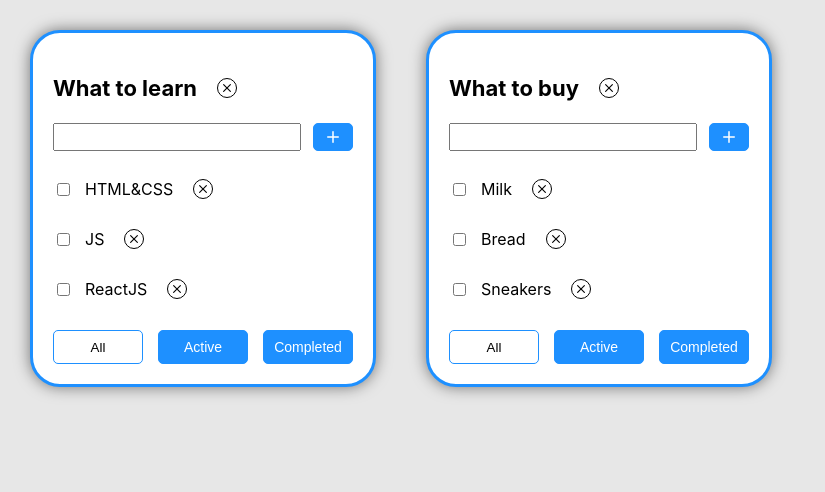
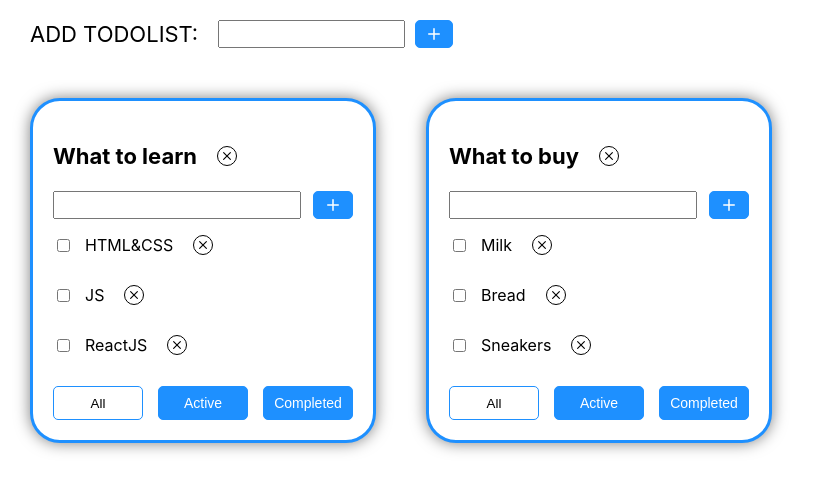
Before and after one commit to jekaplugarev/TodoList, a React (Create React App) app: page / in a window 1280 px wide. Shown: the top 492 px of the page, without its empty margins (0-825 px from the left). Built offline with nearby package versions, Linux system fonts and the light colour scheme.

Commit message:
add new component EditableSpan

```diff
--- a/src/AddItemForm.tsx
+++ b/src/AddItemForm.tsx
@@ -1,5 +1,54 @@
 import React, {ChangeEvent, KeyboardEvent, useState} from 'react';
 
-function AddItemForm() {
-    return
+type AddItemFormType = {
+    addItem: (title: string) => void
 }
+
+function AddItemForm(props: AddItemFormType) {
+    const [inputValue, setInputValue] = useState<string>('')
+    const [error, setError] = useState<boolean>(false)
+
+    const errorMessage = error ? <div style={{color: 'red'}}>Title is required !</div> : null //Если есть ошибка то выволим сообщение иначе ничего
+
+    const onKeyPressAddItem = (event: KeyboardEvent<HTMLInputElement>) => {
+        if (event.key === 'Enter') {
+            onClickAddItem()
+        }
+    }
+    const onClickAddItem = () => {
+        const validatedInputValue = inputValue.trim() //Убирает пробелы по бокам
+        if (validatedInputValue) { //Если строка не пустая
+            props.addItem(validatedInputValue)
+        } else {
+            setError(true)
+        }
+        setInputValue('') //Чистит инпут после добавления таски
+    }
+    const onChangeTitle = (event: ChangeEvent<HTMLInputElement>) => {
+        setInputValue(event.currentTarget.value)
+        setError(false) //Если печатает то убирает ошибку
+    }
+
+    return (
+        <div className="wrapper">
+            <div className="inputTask">
+                <input
+                    value={inputValue}
+                    onChange={onChangeTitle}
+                    onKeyPress={onKeyPressAddItem}
+                    className={error ? 'error' : 'input'}
+                />
+                <button onClick={onClickAddItem} className="btnAddTask">
+                    <svg xmlns="http://www.w3.org/2000/svg" width="24" height="24" fill="currentColor"
+                         className="bi bi-plus" viewBox="0 0 16 16">
+                        <path
+                            d="M8 4a.5.5 0 0 1 .5.5v3h3a.5.5 0 0 1 0 1h-3v3a.5.5 0 0 1-1 0v-3h-3a.5.5 0 0 1 0-1h3v-3A.5.5 0 0 1 8 4z"/>
+                    </svg>
+                </button>
+            </div>
+            {errorMessage}
+        </div>
+    )
+}
+
+export default AddItemForm
--- a/src/App.css
+++ b/src/App.css
@@ -1,17 +1,34 @@
 body {
-    background-color: rgba(217, 217, 217, 0.61);
+    background-color: white;
 }
 
-.App {
+.todoLists {
     padding: 30px;
     display: flex;
+}
+.addItem {
+    margin-left: 20px;
+}
+
+.titleInput {
+    font-size: 22px;
+    text-transform: uppercase;
+}
+
+.addTodoList {
+    display: flex;
+    align-items: center;
+    justify-content: flex-start;
+    margin: 20px 0 20px 30px;
+    background-color: white;
+    width: fit-content;
 }
 
 .titleTodoList {
     font-size: 22px;
 }
 
-.App > div {
+.todoLists > div {
     margin-right: 50px;
 }
 
@@ -29,7 +46,7 @@ body {
 }
 
 .wrapper {
-    height: 40px;
+    display: flex;
 }
 
 .error {
@@ -138,3 +155,7 @@ body {
     align-items: start;
     justify-content: center;
 }
+
+.editMode {
+    outline: none;
+}
--- a/src/App.tsx
+++ b/src/App.tsx
@@ -2,6 +2,7 @@ import React, {useState} from 'react'
 import './App.css'
 import {Todolist} from './Todolist'
 import {v1} from 'uuid';
+import AddItemForm from './AddItemForm';
 
 export type FilterType = 'all' | 'completed' | 'active'
 export type TaskType = {
@@ -64,6 +65,12 @@ function App() {
         setTasks(copyTasks)
     }
 
+    function changeTaskTitle(taskId: string, title: string, todoListID: string) {
+        const copyTasks = {...tasks}
+        copyTasks[todoListID] = tasks[todoListID].map(task => task.id === taskId ? {...task, title} : task)
+        setTasks(copyTasks)
+    }
+
     function getFilteredTasks(tl: TodoListType) {
         if (tl.filter === 'completed') {
             return tasks[tl.id].filter(task => task.isDone)
@@ -111,8 +118,19 @@ function App() {
     })
 
     return (
-        <div className="App">
-            {todoListComponents}
+        <div>
+            <div className="addTodoList">
+                <div className="titleInput">
+                    Add TodoList:
+                </div>
+                <div className="addItem">
+                    <AddItemForm addItem={addTodoList}/>
+                </div>
+
+            </div>
+            <div className="todoLists">
+                {todoListComponents}
+            </div>
         </div>
     )
 }
--- /dev/null
+++ b/src/EditableSpan.tsx
@@ -0,0 +1,25 @@
+import React, {ChangeEvent, KeyboardEvent, useState} from 'react';
+
+type EditableSpanType = {
+    title: string
+    isDone: boolean
+}
+
+function EditableSpan(props: EditableSpanType) {
+    const [editMode, setEditMode] = useState<boolean>(false)
+    const onEditMode = () => setEditMode(true)
+    const offEditMode = () => setEditMode(false)
+
+
+    return (
+        editMode
+            ? <input onBlur={offEditMode} autoFocus={true} className="editMode"/>
+            : <span
+                className={props.isDone ? 'isDone' : ''}
+                onDoubleClick={onEditMode}>
+                {props.title}
+        </span>
+    )
+}
+
+export default EditableSpan
--- a/src/Todolist.tsx
+++ b/src/Todolist.tsx
@@ -1,5 +1,7 @@
 import React, {ChangeEvent, KeyboardEvent, useState} from 'react';
 import {FilterType, TaskType} from './App';
+import AddItemForm from './AddItemForm';
+import EditableSpan from './EditableSpan';
 
 type PropsType = {
     todoListID: string
@@ -14,26 +16,6 @@ type PropsType = {
 }
 
 export function Todolist(props: PropsType) {
-    const [inputValue, setInputValue] = useState<string>('')
-    const [error, setError] = useState<boolean>(false)
-    const onClickAddTask = () => {
-        const validatedInputValue = inputValue.trim() //Убирает пробелы по бокам
-        if (validatedInputValue) { //Если строка не пустая
-            props.addTask(validatedInputValue, props.todoListID)
-        } else {
-            setError(true)
-        }
-        setInputValue('') //Чистит инпут после добавления таски
-    }
-    const onChangeTitle = (event: ChangeEvent<HTMLInputElement>) => {
-        setInputValue(event.currentTarget.value)
-        setError(false) //Если печатает то убирает ошибку
-    }
-    const onKeyPressAddTask = (event: KeyboardEvent<HTMLInputElement>) => {
-        if (event.key === 'Enter') {
-            onClickAddTask()
-        }
-    }
     const onClickSetAllFilter = () => {
         props.changeFilter('all', props.todoListID)
     }
@@ -44,40 +26,7 @@ export function Todolist(props: PropsType) {
         props.changeFilter('completed', props.todoListID)
     }
     const removeTodoList = () => props.removeTodoList(props.todoListID)
-    const errorMessage = error ? <div style={{color: 'red'}}>Title is required !</div> : null //Если есть ошибка то выволим сообщение иначе ничего
-
-    return <div className="container">
-        <div className="header">
-            <h3 className="titleTodoList">{props.titleTodoList}</h3>
-            <button onClick={removeTodoList} className="btnDel">
-                <svg xmlns="http://www.w3.org/2000/svg" width="18" height="18" fill="currentColor"
-                     className="bi bi-x" viewBox="0 0 16 16">
-                    <path
-                        d="M4.646 4.646a.5.5 0 0 1 .708 0L8 7.293l2.646-2.647a.5.5 0 0 1 .708.708L8.707 8l2.647 2.646a.5.5 0 0 1-.708.708L8 8.707l-2.646 2.647a.5.5 0 0 1-.708-.708L7.293 8 4.646 5.354a.5.5 0 0 1 0-.708z"/>
-                </svg>
-            </button>
-        </div>
-        <div className="wrapper">
-            <div className="inputTask">
-                <input
-                    value={inputValue}
-                    onChange={onChangeTitle}
-                    onKeyPress={onKeyPressAddTask}
-                    className={error ? 'error' : 'input'}
-                />
-                <button onClick={onClickAddTask} className="btnAddTask">
-                    <svg xmlns="http://www.w3.org/2000/svg" width="24" height="24" fill="currentColor"
-                         className="bi bi-plus" viewBox="0 0 16 16">
-                        <path
-                            d="M8 4a.5.5 0 0 1 .5.5v3h3a.5.5 0 0 1 0 1h-3v3a.5.5 0 0 1-1 0v-3h-3a.5.5 0 0 1 0-1h3v-3A.5.5 0 0 1 8 4z"/>
-                    </svg>
-                </button>
-            </div>
-            {errorMessage}
-        </div>
-        <ul className="tasks">
-            {
-                props.tasks.map(task => { //Для каждого объекта массива tasks
+    const tasksElements = props.tasks.map(task => { //Для каждого объекта массива tasks
             const removeTask = () => props.removeTask(task.id, props.todoListID)
             const changeTaskStatus = (event: ChangeEvent<HTMLInputElement>) => {
                 props.changeTaskStatus(task.id, event.currentTarget.checked, props.todoListID)
@@ -91,10 +40,7 @@ export function Todolist(props: PropsType) {
                         className="checkbox"
                         onChange={changeTaskStatus} //На событие onChange через пропсы передаем функцию с промапленой task.id и значением состояния чекбокса
                     />
-                                <span
-                                    className={task.isDone ? 'isDone' : ''}>
-                                    {task.title}
-                                </span>
+                    <EditableSpan title={task.title} isDone={task.isDone}/>
                     <button onClick={removeTask} className="btnDel">
                         <svg xmlns="http://www.w3.org/2000/svg" width="18" height="18" fill="currentColor"
                              className="bi bi-x" viewBox="0 0 16 16">
@@ -105,7 +51,24 @@ export function Todolist(props: PropsType) {
                 </li>)
         }
     )
-            }
+    const addTask = (title: string) => props.addTask(title, props.todoListID) //callback функция из App по созданию таски
+
+
+    return (
+        <div className="container">
+            <div className="header">
+                <h3 className="titleTodoList">{props.titleTodoList}</h3>
+                <button onClick={removeTodoList} className="btnDel">
+                    <svg xmlns="http://www.w3.org/2000/svg" width="18" height="18" fill="currentColor"
+                         className="bi bi-x" viewBox="0 0 16 16">
+                        <path
+                            d="M4.646 4.646a.5.5 0 0 1 .708 0L8 7.293l2.646-2.647a.5.5 0 0 1 .708.708L8.707 8l2.647 2.646a.5.5 0 0 1-.708.708L8 8.707l-2.646 2.647a.5.5 0 0 1-.708-.708L7.293 8 4.646 5.354a.5.5 0 0 1 0-.708z"/>
+                    </svg>
+                </button>
+            </div>
+            <AddItemForm addItem={addTask}/>
+            <ul className="tasks">
+                {tasksElements}
             </ul>
             <div className="filter">
                 <button
@@ -122,4 +85,5 @@ export function Todolist(props: PropsType) {
                 </button>
             </div>
         </div>
+    )
 }
```
Lines whose indentation alone changed are shown as unchanged.
